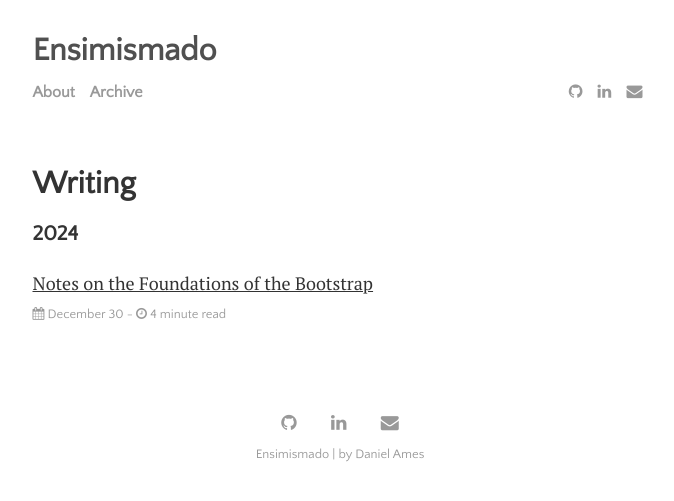
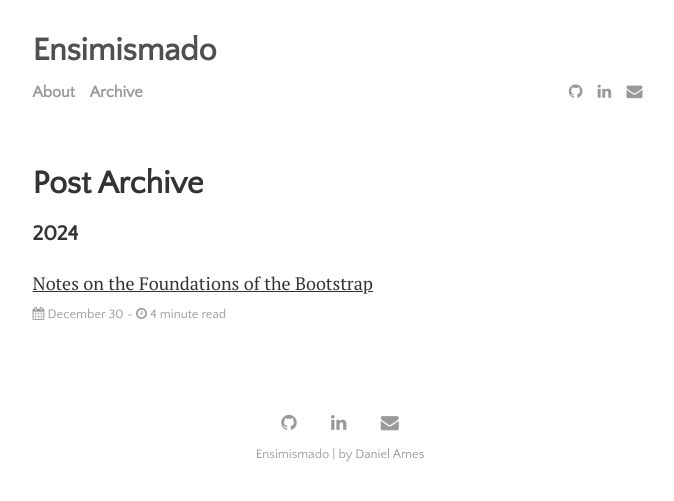
Before and after one commit to DanielAmes/DanielAmes.github.io, a Jekyll site: the page built from menu/writing.md, in a window 1280 px wide. Shown: the top 501 px of the page, without its empty margins (300-974 px from the left). Built offline with Jekyll 4.4.1, drawn with Linux system fonts in a browser that asks for light colours.

Commit message:
Update writing.md to archive

```diff
--- a/menu/writing.md
+++ b/menu/writing.md
@@ -1,5 +1,5 @@
 ---
 layout: archive
-title: Writing
-permalink: /writing
+title: Post Archive
+permalink: /archive
 ---
```
